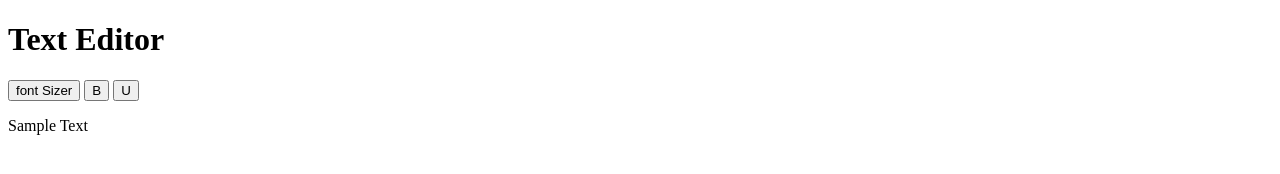
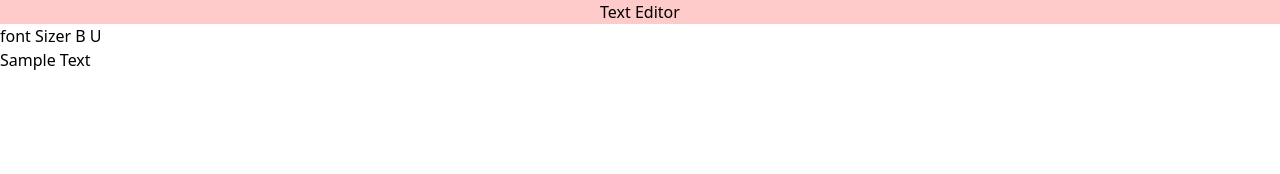
Before and after one commit to neimaaman/texteditor, a plain HTML site: page index.html in a window 1280 px wide. Drawn offline with nearby package versions, Linux system fonts and the light colour scheme.

Commit message:
used tailwind

```diff
--- a/index.html
+++ b/index.html
@@ -4,9 +4,11 @@
             <meta charset="UTF-8">
             <meta name="viewport" content="width=device-width, initial-scale=1.0">
             <title>Document</title>
+            <script src="https://cdn.tailwindcss.com"></script>
+            <link href="https://unpkg.com/tailwindcss@^2/dist/tailwind.min.css" rel="stylesheet">
         </head>
     <body>
-    <h1 class="text-7x1">
+        <h1 class="text-7x1 bg-red-200 text-center">
             Text Editor
         </h1>
 
```
Lines whose indentation alone changed are shown as unchanged.
